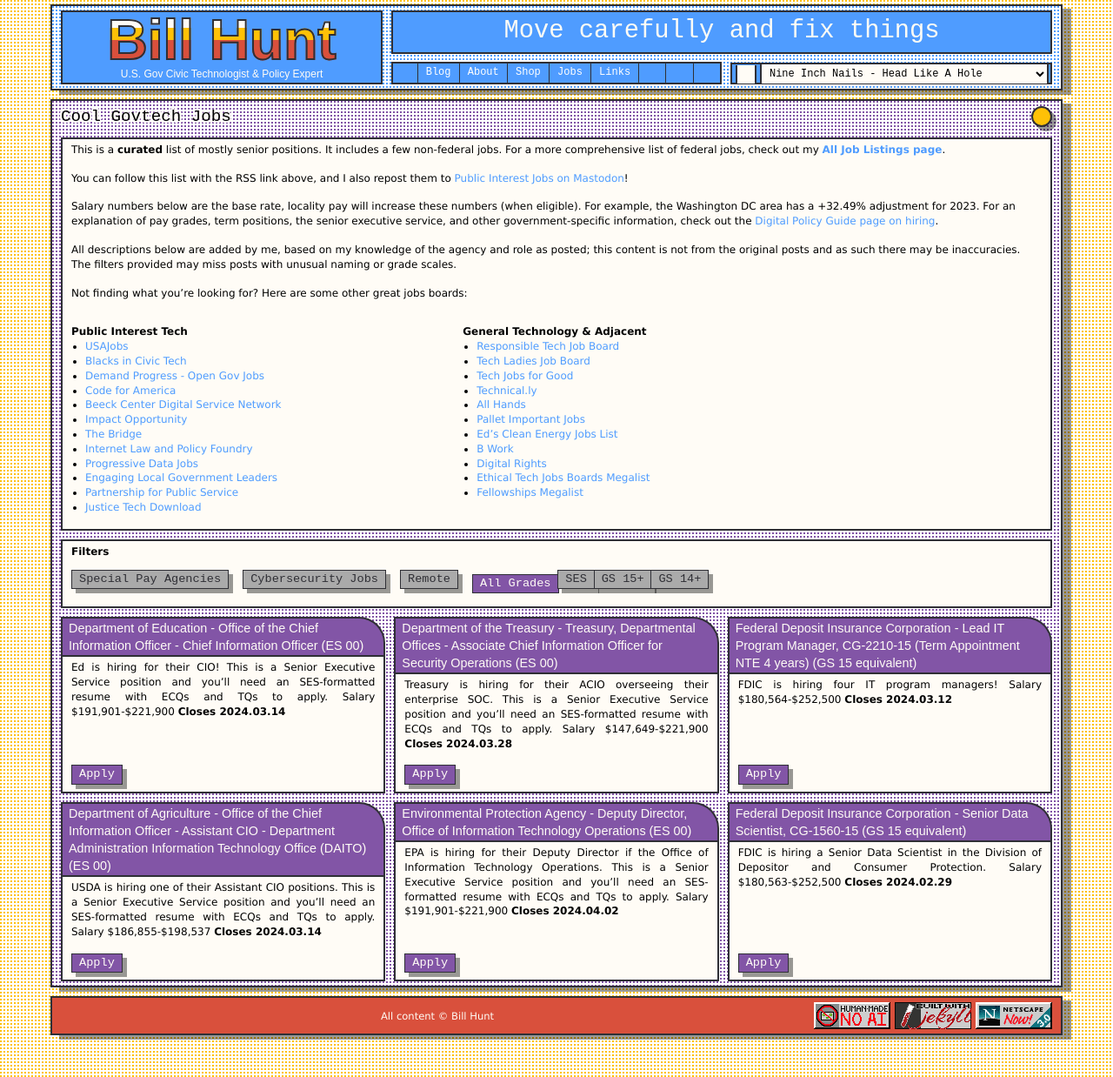
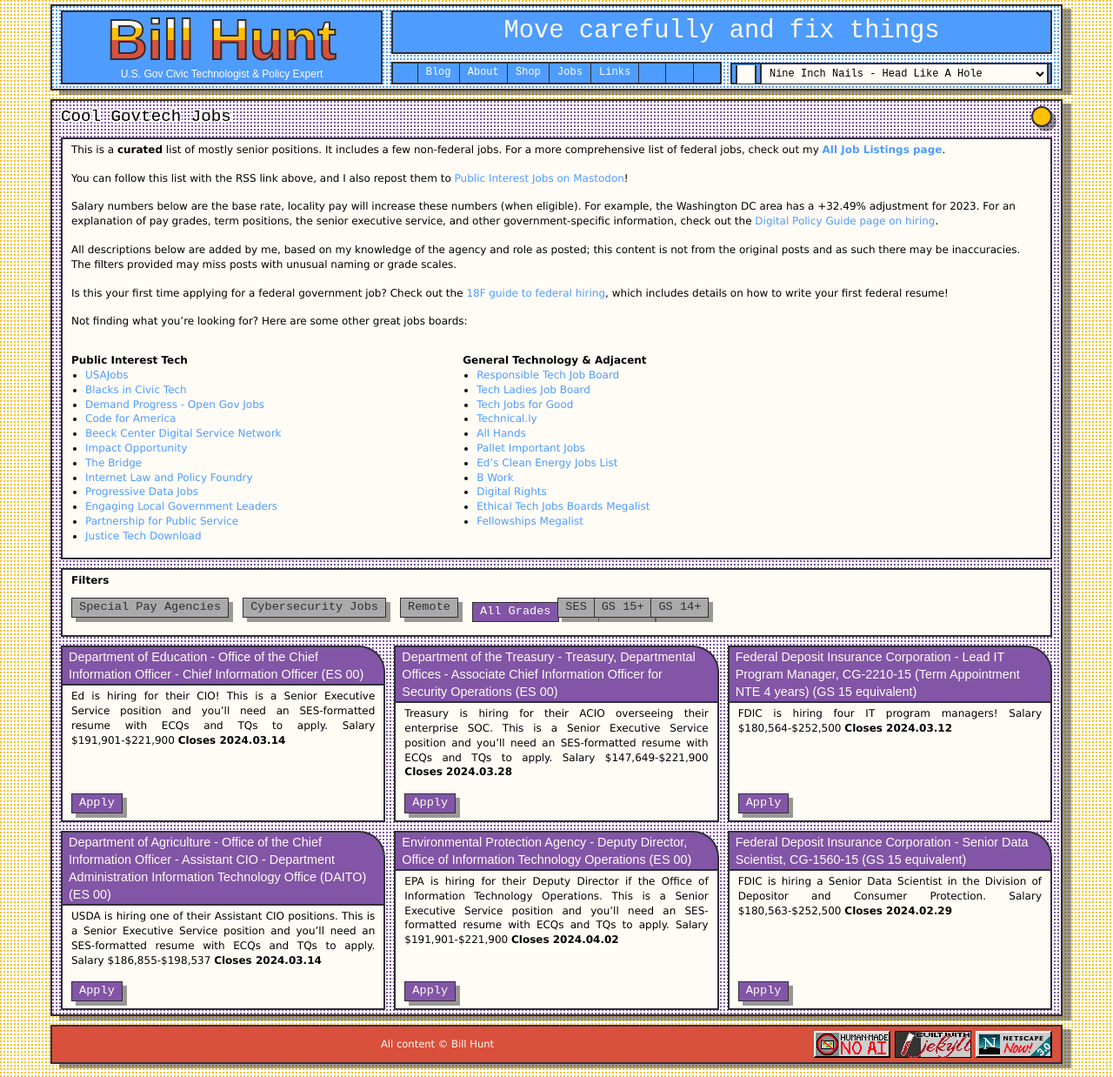
Before and after one commit to krusynth/billhunt.dev, a Jekyll site: the page built from jobs.md, in a window 1280 px wide. Shown: the whole page at 87% size. Built offline with Jekyll 4.4.1, drawn with Linux system fonts in a browser that asks for light colours; some web fonts are replaced.

Commit message:
Add link to GSA info about gov hiring.

```diff
--- a/jobs.md
+++ b/jobs.md
@@ -15,6 +15,8 @@
 Salary numbers below are the base rate, locality pay will increase these numbers (when eligible). For example, the Washington DC area has a +32.49% adjustment for 2023. For an explanation of pay grades, term positions, the senior executive service, and other government-specific information, check out the [Digital Policy Guide page on hiring](https://digitalpolicy.us/policies/hiring/).
 
 All descriptions below are added by me, based on my knowledge of the agency and role as posted; this content is not from the original posts and as such there may be inaccuracies. The filters provided may miss posts with unusual naming or grade scales.
+
+Is this your first time applying for a federal government job? Check out the [18F guide to federal hiring](https://join.tts.gsa.gov/hiring-process/), which includes details on how to write your first federal resume!
 
 Not finding what you're looking for? Here are some other great jobs boards:
 
```
Also changed, not shown: usajobs.md (+2 -0 lines).
